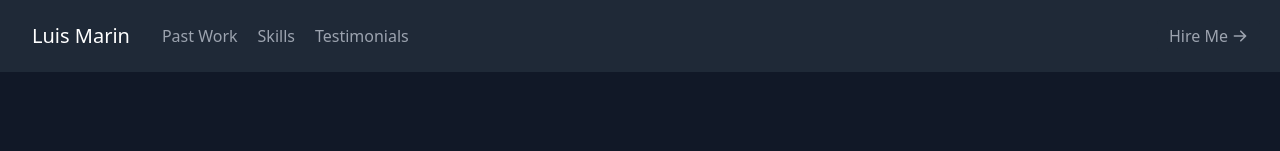
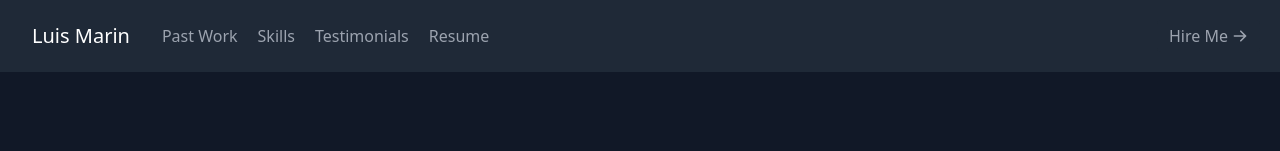
Before and after one commit to LuisEmarin/my-portfolio, a React (Create React App) app: page / in a window 1280 px wide. Shown: the top 151 px of the page. Built offline with nearby package versions, Linux system fonts and the light colour scheme.

Commit message:
added resume section

```diff
--- a/src/components/Navbar.js
+++ b/src/components/Navbar.js
@@ -21,6 +21,9 @@
                     <a href="#testimonials" className="mr-5 hover:text-white">
                         Testimonials
                     </a>
+                    <a href="/resume.pdf" className="mr-5 hover:text-white">
+                        Resume
+                    </a>
                 </nav>
                 <a
                     href="#contact"
```
